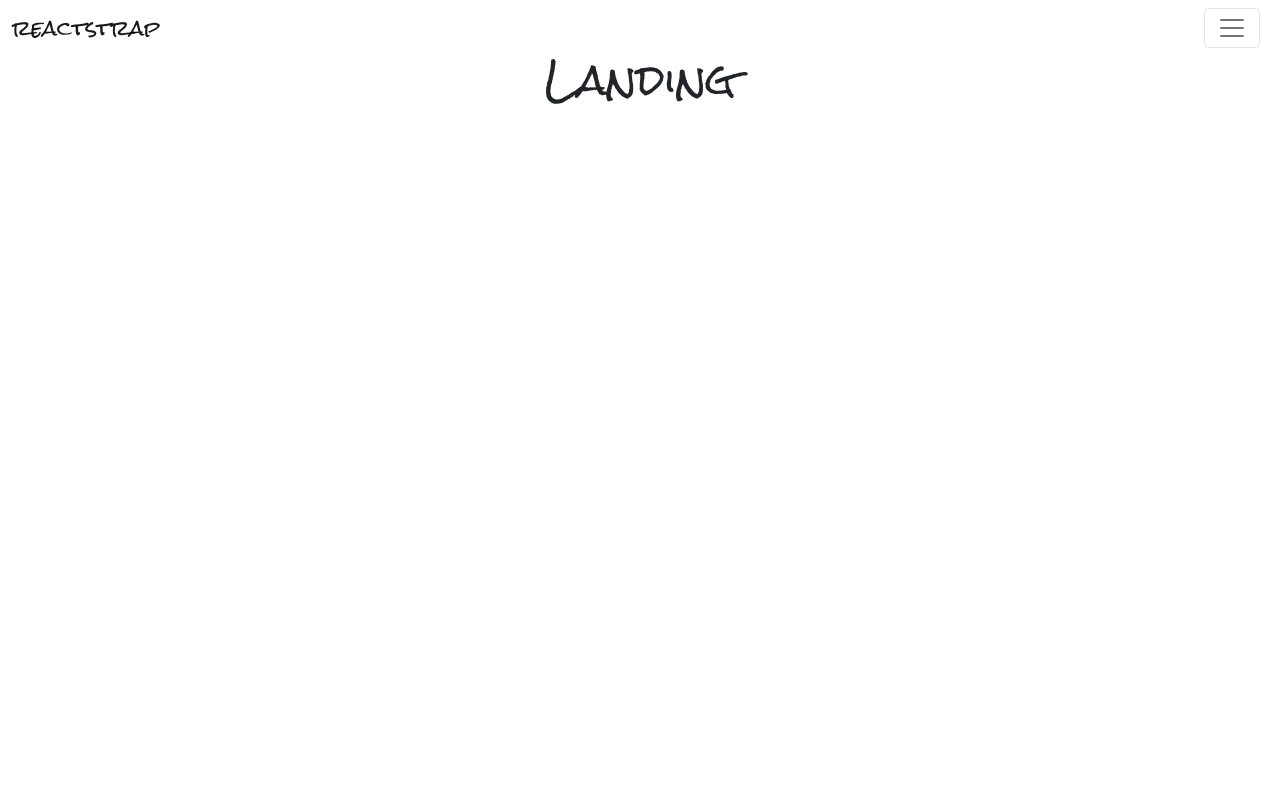
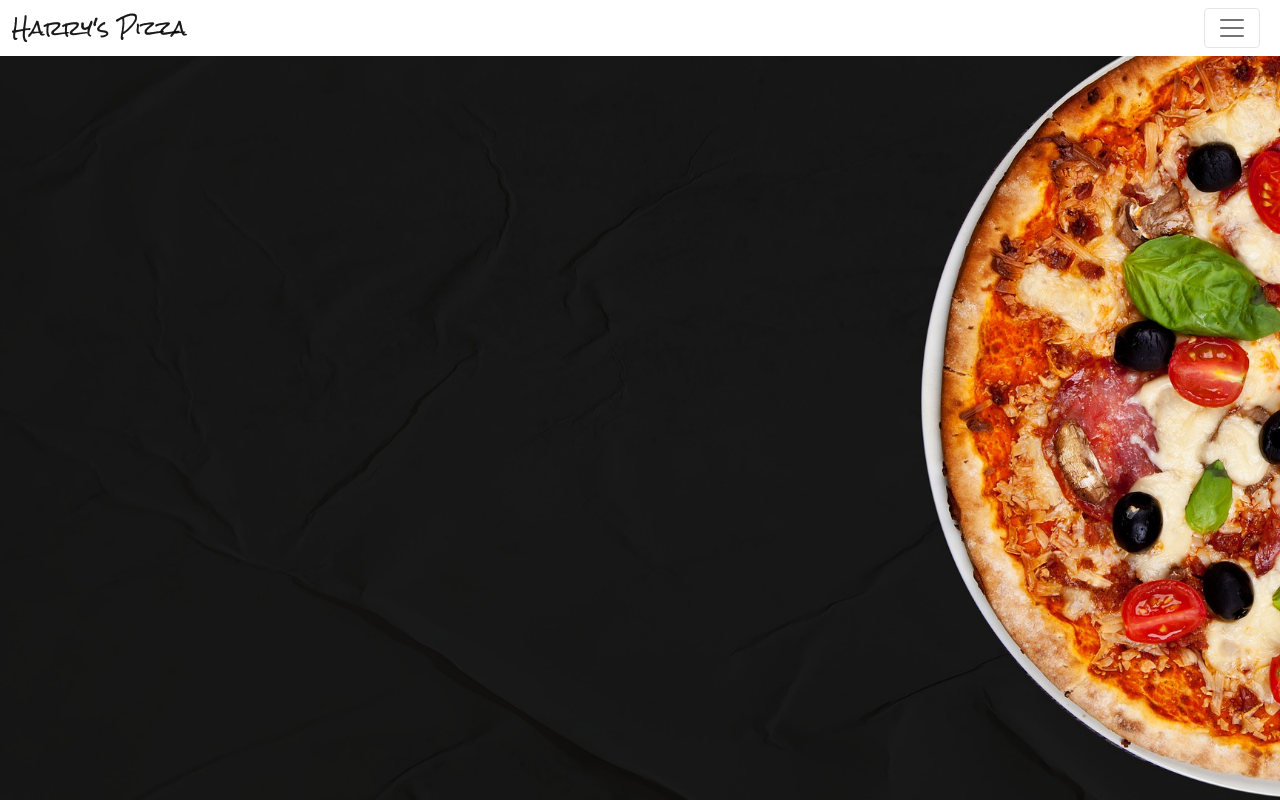
Before and after one commit to J-McKinney/HarrysPizza, a React (Create React App) app in the folder client/: page / in a window 1280 px wide. Built offline with nearby package versions, Linux system fonts and the light colour scheme.

Commit message:
'autoDeploy'

```diff
--- a/client/src/Components/Navbar/Navbar.js
+++ b/client/src/Components/Navbar/Navbar.js
@@ -19,7 +19,7 @@ const NavBar = () => {
       <div className={Styles.wrapper}>
         <Navbar color="faded" light>
           <NavbarBrand className="me-auto" href="/">
-            reactstrap
+            Harry's Pizza
           </NavbarBrand>
           <NavbarToggler
             className="me-2"
@@ -29,6 +29,9 @@ const NavBar = () => {
           />
           <Collapse navbar isOpen={isOpen}>
             <Nav navbar>
+              <NavItem>
+                <NavLink href="/">Home</NavLink>
+              </NavItem>
               <NavItem>
                 <NavLink href="/Menu/">Menu</NavLink>
               </NavItem>
--- a/client/src/Components/Navbar/Navbar.module.css
+++ b/client/src/Components/Navbar/Navbar.module.css
@@ -0,0 +1,7 @@
+.wrapper {
+  position: absolute;
+  min-height: 6vh;
+  min-width: 100vw;
+  background: #fff;
+  z-index: 1;
+}
--- a/client/src/Pages/Landing/Landing.js
+++ b/client/src/Pages/Landing/Landing.js
@@ -5,7 +5,7 @@ function Landing() {
   return (
     <>
       <div className={Styles.wrapper}>
-        <h1>Landing</h1>
+        <h1 className={Styles.h1}>Landing</h1>
       </div>
     </>
   );
--- a/client/src/Pages/Landing/Landing.module.css
+++ b/client/src/Pages/Landing/Landing.module.css
@@ -0,0 +1,11 @@
+.wrapper {
+  background-image: url("../../assets/pizzaBackground.jpg");
+  min-height: 100vh;
+  background-position: center;
+  background-repeat: no-repeat;
+  background-size: cover;
+}
+
+.h1 {
+  position: fixed;
+}
```
